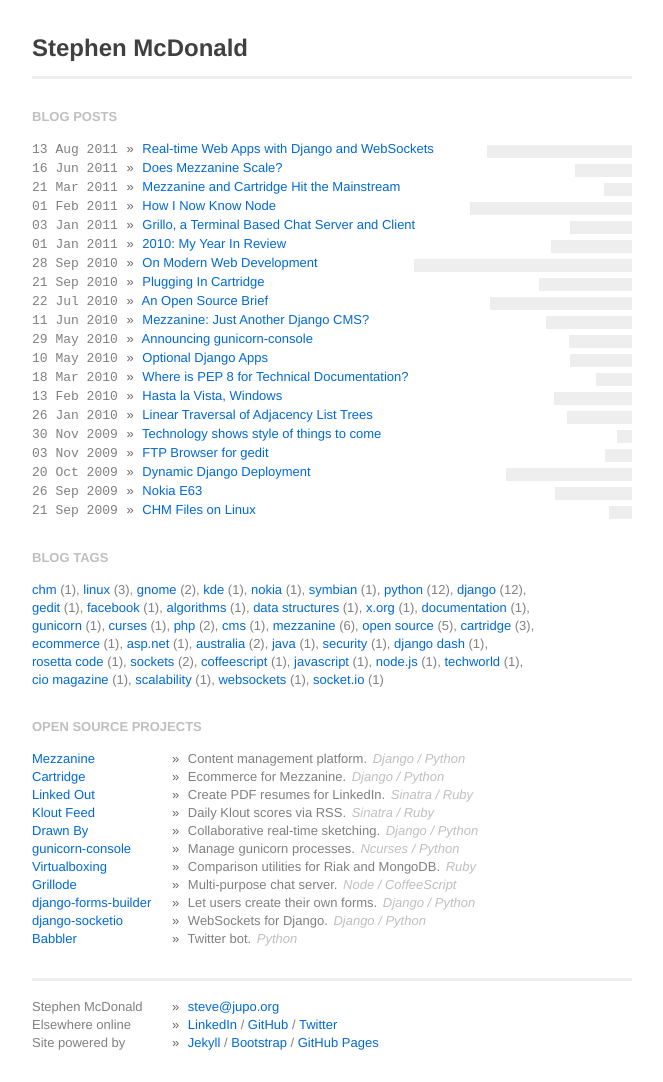
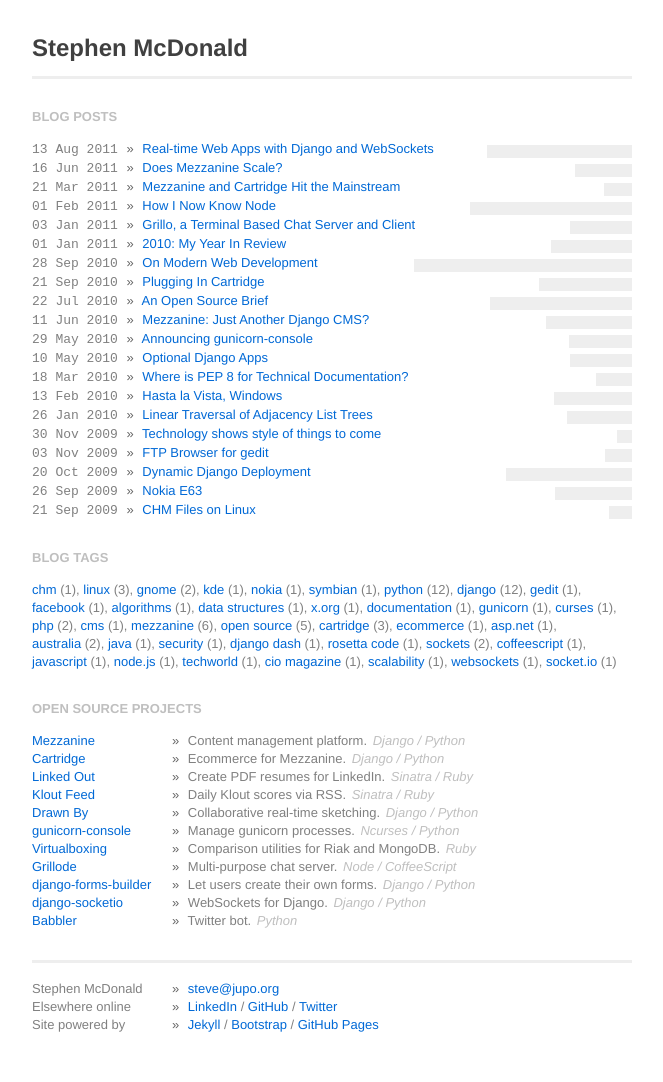
Before and after one commit to xli1224/stephenmcd.github.com, a Jekyll site: the page built from index.html, in a window 1280 px wide. Shown: the whole page, without its empty margins (308-971 px from the left). Built offline with Jekyll 4.4.1, drawn with Linux system fonts in a browser that asks for light colours.

Commit message:
Fix tag alignment.

```diff
--- a/css/style.css
+++ b/css/style.css
@@ -9,8 +9,7 @@
 
 .date {font-family:monospace;}
 .arrow {margin:0 5px; color:#666;}
-.tags {width:550px;}
-.tags li {color:gray; white-space:nowrap; display:inline;}
+.tags li {color:gray; white-space:nowrap; display:inline-block;}
 .title {float:left; min-width:135px;}
 .projects em {color:#bfbfbf; margin-left:2px;}
 .bar {background:#eee; height:13px; margin-top:5px; float:right; cursor:default;}
```
